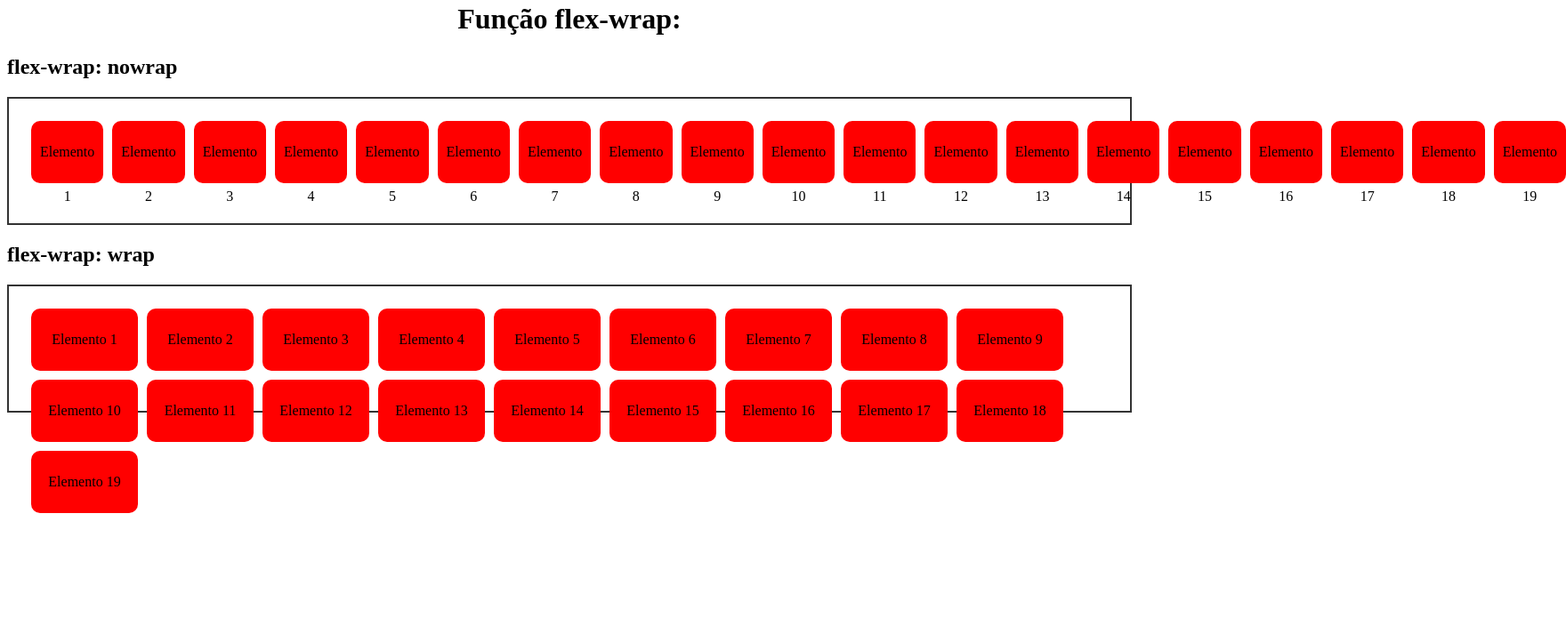
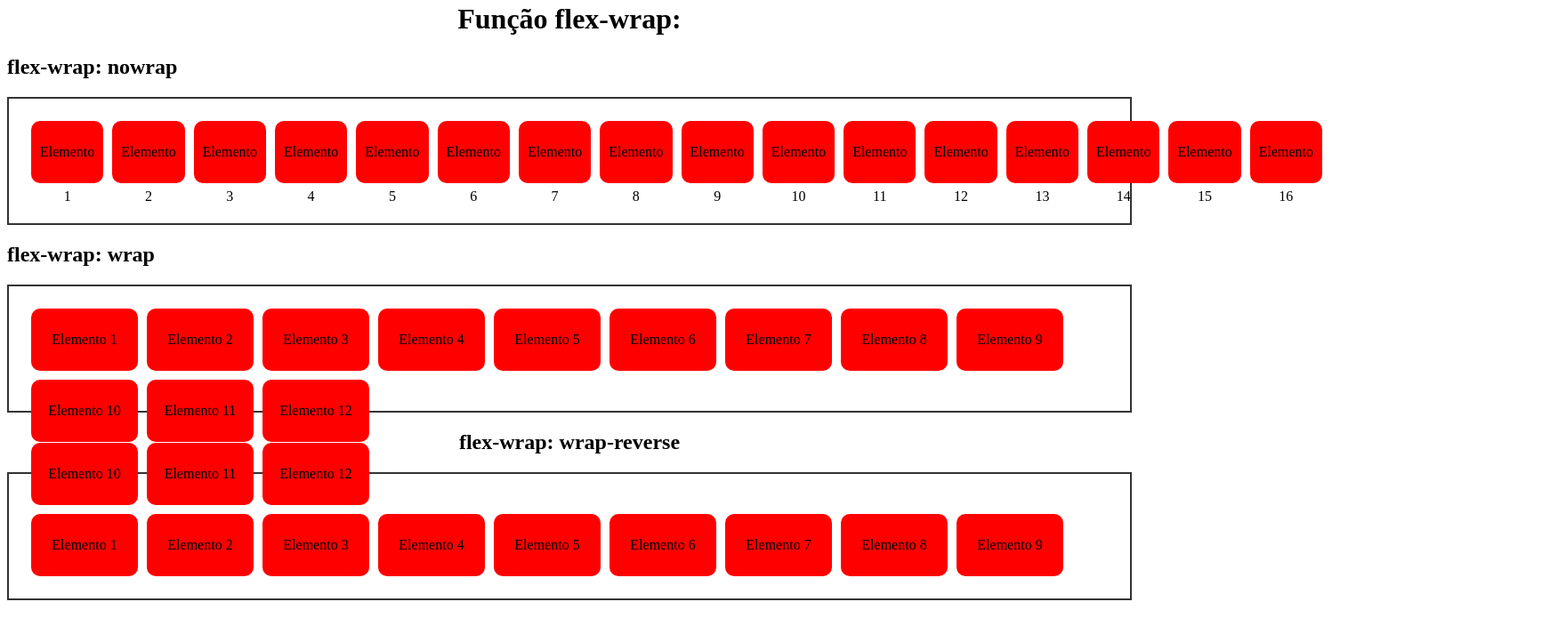
Before and after one commit to KauaAlencar/POC-FLEXBOX, a plain HTML site: page index.html in a window 1280 px wide. Shown: the part 4215-4910 px from the top of the page at 89% size, 1760 px wide, since content can reach past the window. Before the commit the page ends 4792 px from the top, so only its background shows below. Drawn offline with Linux system fonts and the light colour scheme.

Commit message:
Update index.html

```diff
--- a/index.html
+++ b/index.html
@@ -36,7 +36,6 @@
 
         .self-align-container {
             height: 200px;
-
         }
 
         .flex-direction-container {
@@ -46,6 +45,11 @@
         .box.baseline {
             font-size: 20px;
             line-height: 30px;
+        }
+
+        /* Centralizando o h2 do wrap-reverse */
+        .wrap-reverse-title {
+            text-align: center;
         }
 
     </style>
@@ -187,13 +191,9 @@
         <div class="box">Elemento 14</div>
         <div class="box">Elemento 15</div>
         <div class="box">Elemento 16</div>
-        <div class="box">Elemento 17</div>
-        <div class="box">Elemento 18</div>
-        <div class="box">Elemento 19</div>
+    </div>
 
-        </div>
-
-        <h2>flex-wrap: wrap</h2>
+    <h2>flex-wrap: wrap</h2>
     <div class="container flex-wrap" style="flex-wrap:wrap;">
         <div class="box">Elemento 1</div>
         <div class="box">Elemento 2</div>
@@ -207,15 +207,22 @@
         <div class="box">Elemento 10</div>
         <div class="box">Elemento 11</div>
         <div class="box">Elemento 12</div>
-        <div class="box">Elemento 13</div>
-        <div class="box">Elemento 14</div>
-        <div class="box">Elemento 15</div>
-        <div class="box">Elemento 16</div>
-        <div class="box">Elemento 17</div>
-        <div class="box">Elemento 18</div>
-        <div class="box">Elemento 19</div>
-
     </div>
 
+    <h2 class="wrap-reverse-title">flex-wrap: wrap-reverse</h2>
+    <div class="container flex-wrap" style="flex-wrap: wrap-reverse;">
+        <div class="box">Elemento 1</div>
+        <div class="box">Elemento 2</div>
+        <div class="box">Elemento 3</div>
+        <div class="box">Elemento 4</div>
+        <div class="box">Elemento 5</div>
+        <div class="box">Elemento 6</div>
+        <div class="box">Elemento 7</div>
+        <div class="box">Elemento 8</div>
+        <div class="box">Elemento 9</div>
+        <div class="box">Elemento 10</div>
+        <div class="box">Elemento 11</div>
+        <div class="box">Elemento 12</div>
+    </div>
 </body>
 </html>
```
